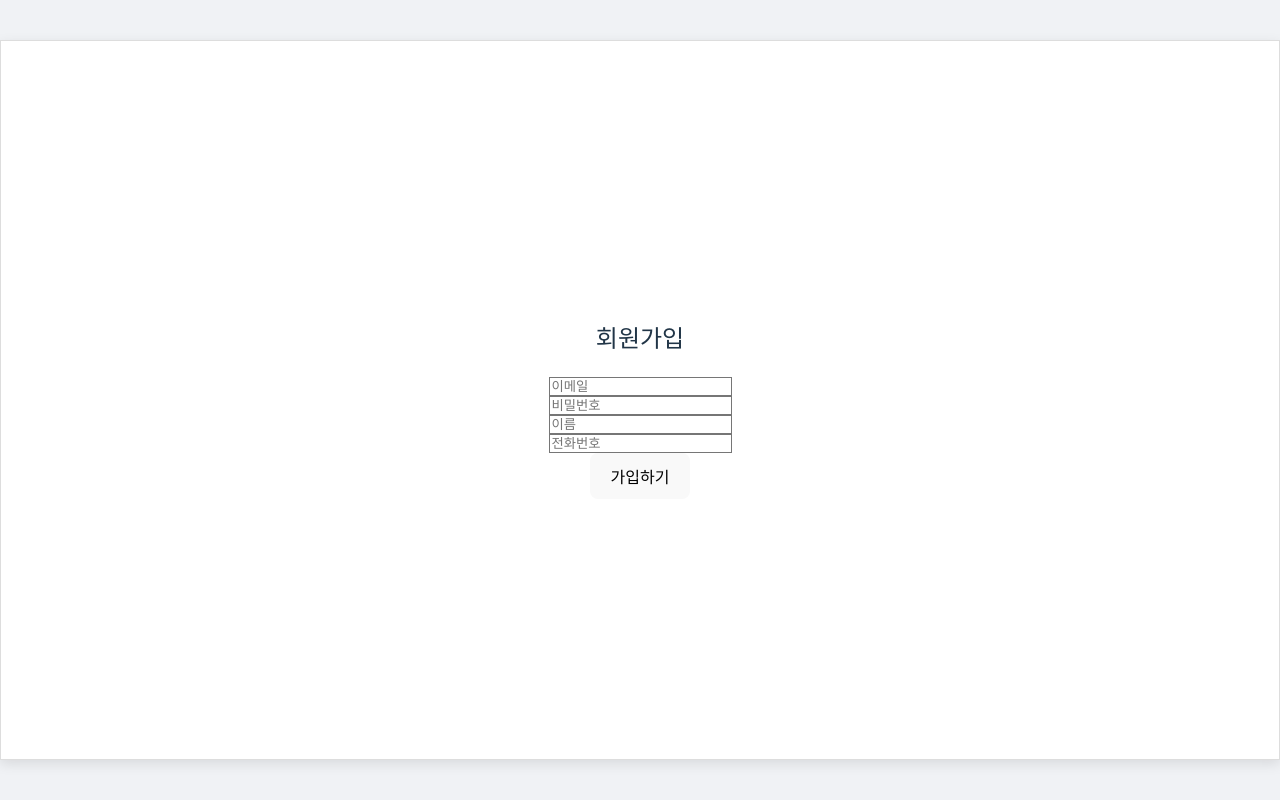
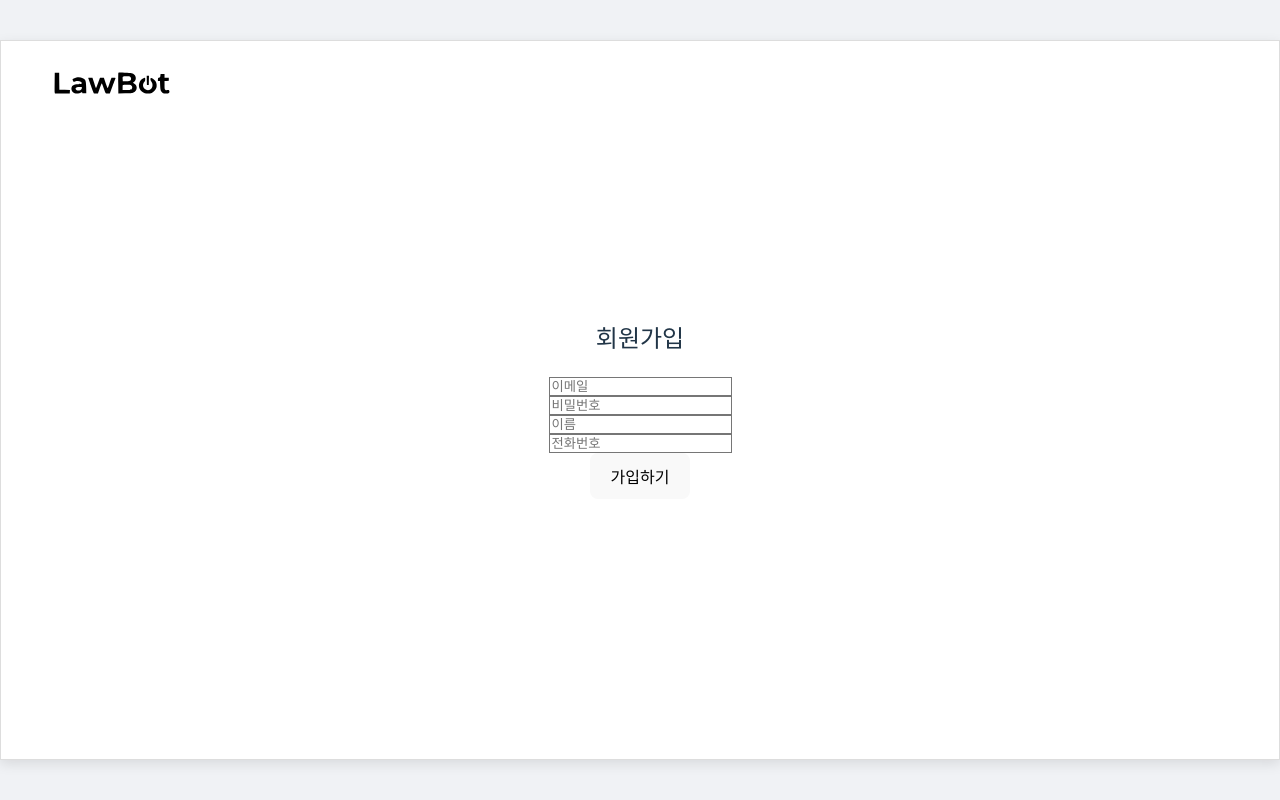
Before and after one commit to KNU-Capstone-design-team4/FE, a React (Vite) app: page /register in a window 1280 px wide. Built offline with nearby package versions, Linux system fonts and the light colour scheme.

Commit message:
Fix: 메인페이지 오류 수정 및 로고 클릭 시 메인페이지로 이동 기능 추가

```diff
--- a/src/components/Header.tsx
+++ b/src/components/Header.tsx
@@ -1,6 +1,5 @@
 import React from 'react';
 import { useNavigate } from 'react-router-dom';
-import lawbotLogo from '../assets/lawbot_logo.svg';
 
 interface HeaderProps {
   isLoggedIn: boolean;
@@ -14,10 +13,12 @@ const Header: React.FC<HeaderProps> = ({ isLoggedIn, onLogout }) => {
     <header className="flex justify-between items-center p-4 bg-white shadow-md">
       {/* 왼쪽 상단 로고 */}
       <div
-        className="cursor-pointer"
+        className="flex items-center cursor-pointer"
         onClick={() => navigate('/')}
       >
-        <img src={lawbotLogo} alt="LawBot Logo" className="h-10" />
+        {/* public 폴더에 있으므로 절대 경로 /lawbot_logo.svg 사용 */}
+        <img src="/lawbot_logo.svg" alt="LawBot Logo"
+        style={{ height: '40px', width: 'auto', display: 'block' }} />
       </div>
 
       {/* 오른쪽 메뉴 */}
--- /dev/null
+++ b/src/custom.d.ts
@@ -0,0 +1,9 @@
+// SVG 파일을 import 할 때, TypeScript에게 이 파일이 경로 문자열(string)을 내보낸다고 알려줍니다.
+declare module '*.svg' {
+  const content: string;
+  export default content;
+}
+
+// 다른 이미지 파일 형식도 필요하다면 여기에 추가할 수 있습니다.
+// declare module '*.png';
+// declare module '*.jpg';
--- a/src/pages/login/login_intro.tsx
+++ b/src/pages/login/login_intro.tsx
@@ -1,5 +1,5 @@
 import { useNavigate } from "react-router-dom";
-import lawbotLogo from '../../assets/lawbot_logo.svg';
+//import lawbotLogo from '../../assets/lawbot_logo.svg';
 
 export default function LoginIntroPage() {
   const navigate = useNavigate();
@@ -7,9 +7,9 @@ export default function LoginIntroPage() {
   return (
     <div className="relative w-full h-screen bg-gray-50 overflow-hidden">
       {/* 1. 로고: 왼쪽 상단에 작게 배치 */}
-      <div className="absolute top-6 left-6">
+      <div className="absolute top-6 left-6 cursor-pointer" onClick ={() => navigate('/')}>
         <img
-          src={lawbotLogo}
+          src="/lawbot_logo.svg"
           alt="LawBot Logo"
           style={{ height: '32px', width: 'auto' }}
         />
--- a/src/pages/login/loginpage.tsx
+++ b/src/pages/login/loginpage.tsx
@@ -1,6 +1,5 @@
 import React, { useState, useEffect } from "react";
 import { useNavigate } from "react-router-dom";
-import lawbotLogo from '../../assets/lawbot_logo.svg';
 import { validateEmail, validatePassword } from "../register/validation";
 
 interface LoginPageProps {
@@ -46,7 +45,7 @@ const LoginPage: React.FC<LoginPageProps> = ({ onLogin }) => {
     <div className="relative w-full h-screen bg-gray-100 overflow-hidden flex items-center justify-center">
       <div className="bg-white p-8 rounded-xl shadow-2xl w-full max-w-sm flex flex-col items-center">
         <img
-          src={lawbotLogo}
+          src="/lawbot_logo.svg"
           alt="LawBot Logo"
           style={{ height: '30px', width: 'auto' }}
           className="mb-6"
--- a/src/pages/register/RegisterPage.tsx
+++ b/src/pages/register/RegisterPage.tsx
@@ -1,5 +1,4 @@
 import React from "react";
-import lawbotLogo from '../../assets/lawbot_logo.svg';
 import RegisterForm from "./RegisterForm";
 import { useNavigate } from "react-router-dom";
 
@@ -16,9 +15,11 @@ const RegisterPage: React.FC<RegisterPageProps> = ({ onRegisterSuccess }) => {
   };
 
   return (
-    <div className="relative w-full h-screen bg-gray-100 flex flex-col items-center justify-start py-8 overflow-hidden">
-      <div className="absolute top-8 left-8">
-        <img src={lawbotLogo} alt="LawBot Logo" className="h-8 w-auto" />
+    <div className="relative w-full h-screen bg-gray-50 overflow-hidden">
+      <div
+        className="absolute top-6 left-6 z-10 cursor-pointer" onClick={() => navigate("/")}>
+        <img src="/lawbot_logo.svg" alt="LawBot Logo"
+          style={{ height: '40px', width: 'auto', display: 'block' }}/>
       </div>
 
       <div className="flex flex-col items-center justify-center h-full w-full px-4">
--- a/src/pages/register/register.tsx
+++ b/src/pages/register/register.tsx
@@ -1,6 +1,5 @@
 import React, { useState } from "react";
 import { useNavigate } from "react-router-dom";
-import lawbotLogo from '../../src/assets/lawbot_logo.svg';
 
 export default function RegisterPage() {
   const navigate = useNavigate();
@@ -45,15 +44,8 @@ export default function RegisterPage() {
   };
 
   return (
-    <div className="relative w-full h-screen bg-gray-100 flex flex-col items-center justify-start py-8 overflow-hidden">
-      {/* 왼쪽 상단 로고 */}
-      <div className="absolute top-8 left-8">
-        <img
-          src={lawbotLogo}
-          alt="LawBot Logo"
-          className="h-8 w-auto"
-        />
-      </div>
+    <div className="relative w-full h-screen bg-gray-50 overflow-hidden">
+
 
       {/* 중앙 컨테이너 */}
       <div className="flex flex-col items-center justify-center h-full w-full px-4">
```
Also changed, not shown: public/lawbot_logo.svg (renamed from src/assets/lawbot_logo.svg).
